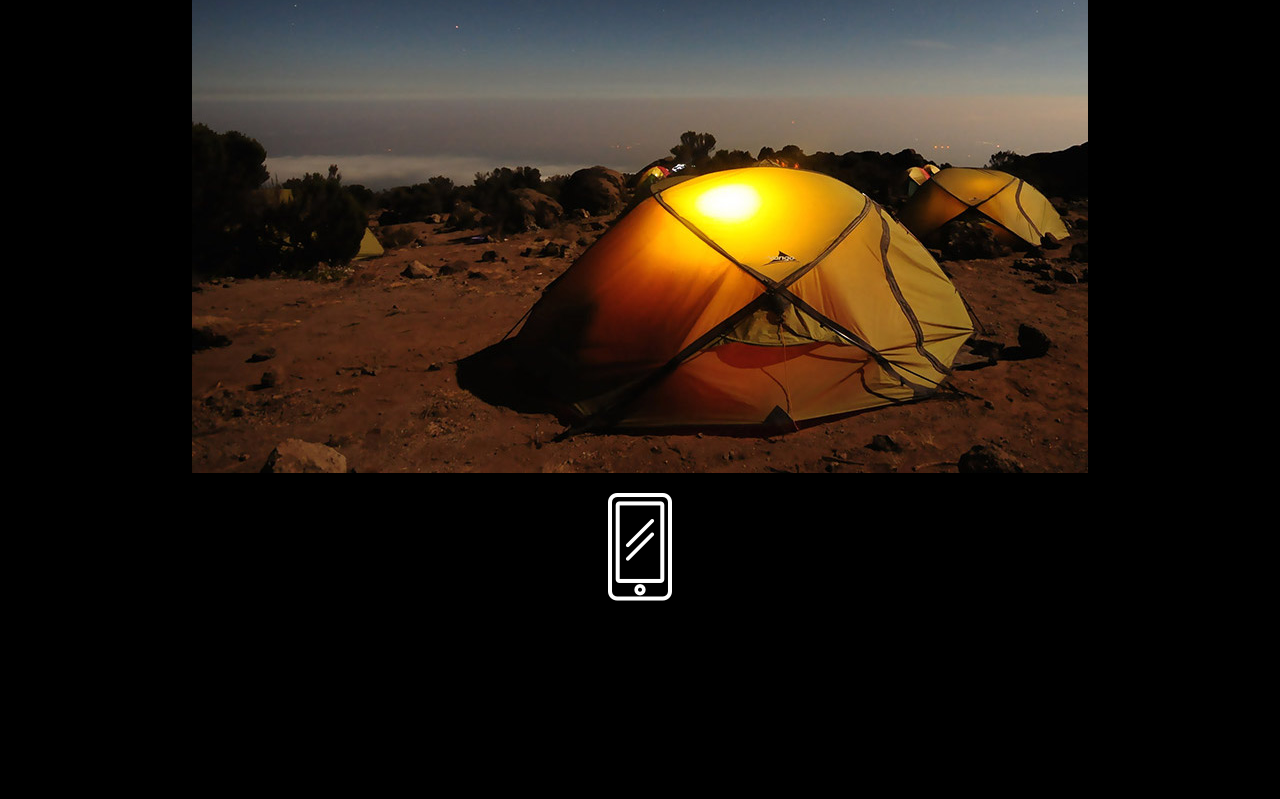
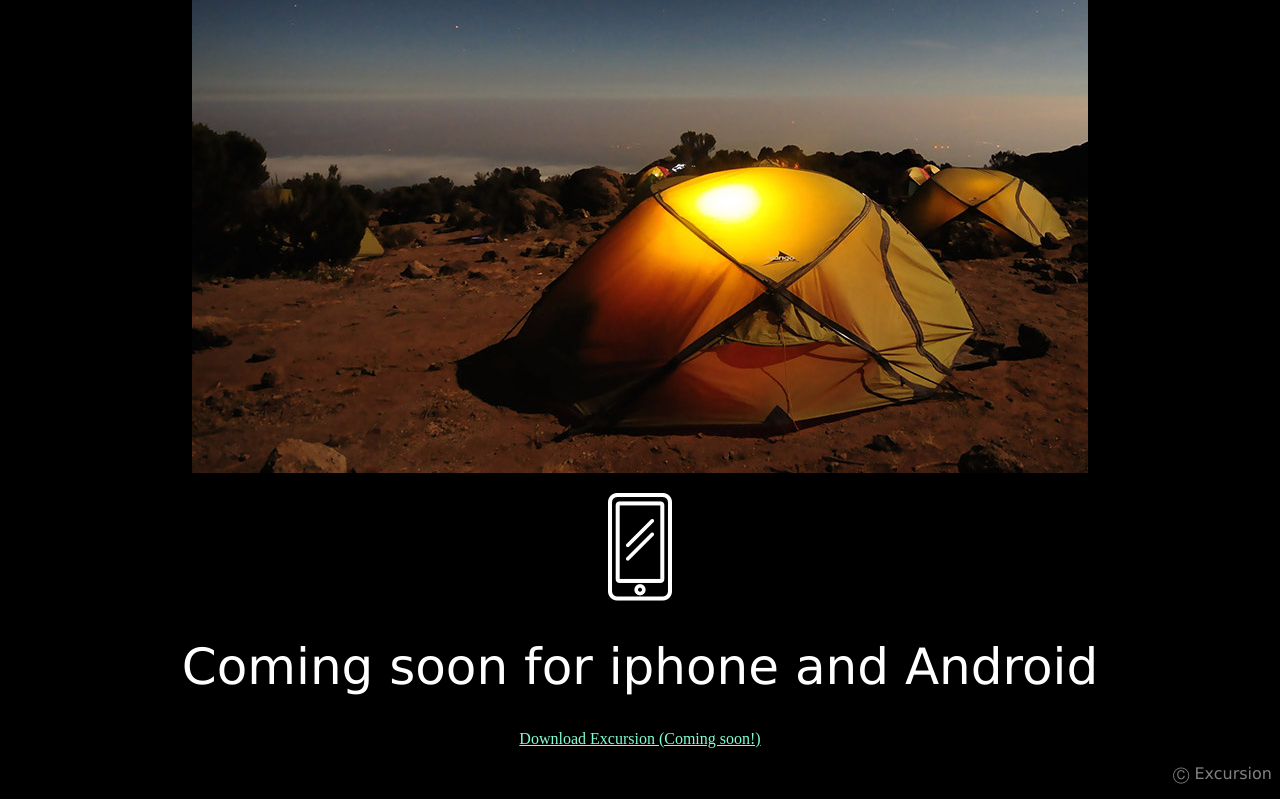
Before and after one commit to SwanHtetAungX/excursion, a plain HTML site: page index.html in a window 1280 px wide. Shown: the part 538-1337 px from the top of the page. Before the commit the page ends 1159 px from the top, so only its background shows below. Drawn offline with Linux system fonts and the light colour scheme.

Commit message:
Final commit

```diff
--- a/index.html
+++ b/index.html
@@ -14,6 +14,9 @@
     <h4 class="header--sub">Excursion remembers places you like, and recommends new points of  interest around you</h4>
     <p><img src="resources/images/camp.jpg" alt=""></p>
     <p><img src="resources/images/phone.png" alt=""></p>
+    <h1 class="header--main">Coming soon for iphone and Android</h1>
+    <p><a href="#" class="link--main">Download Excursion (Coming soon!)</a></p>
+    <p style="color: grey; font-family: Verdana, Geneva, Tahoma, sans-serif; text-align: right;">Ⓒ Excursion</p>
    </body>
 
 </html>
```
